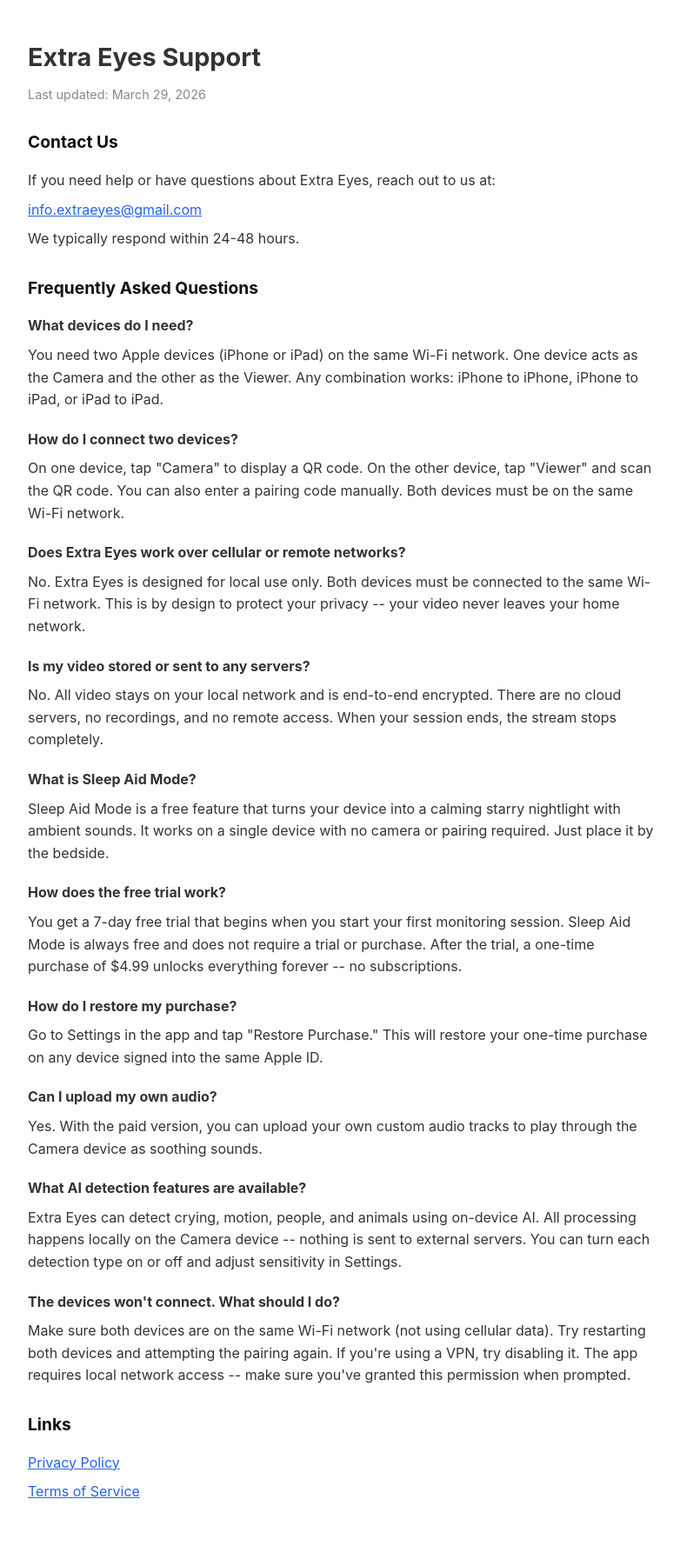
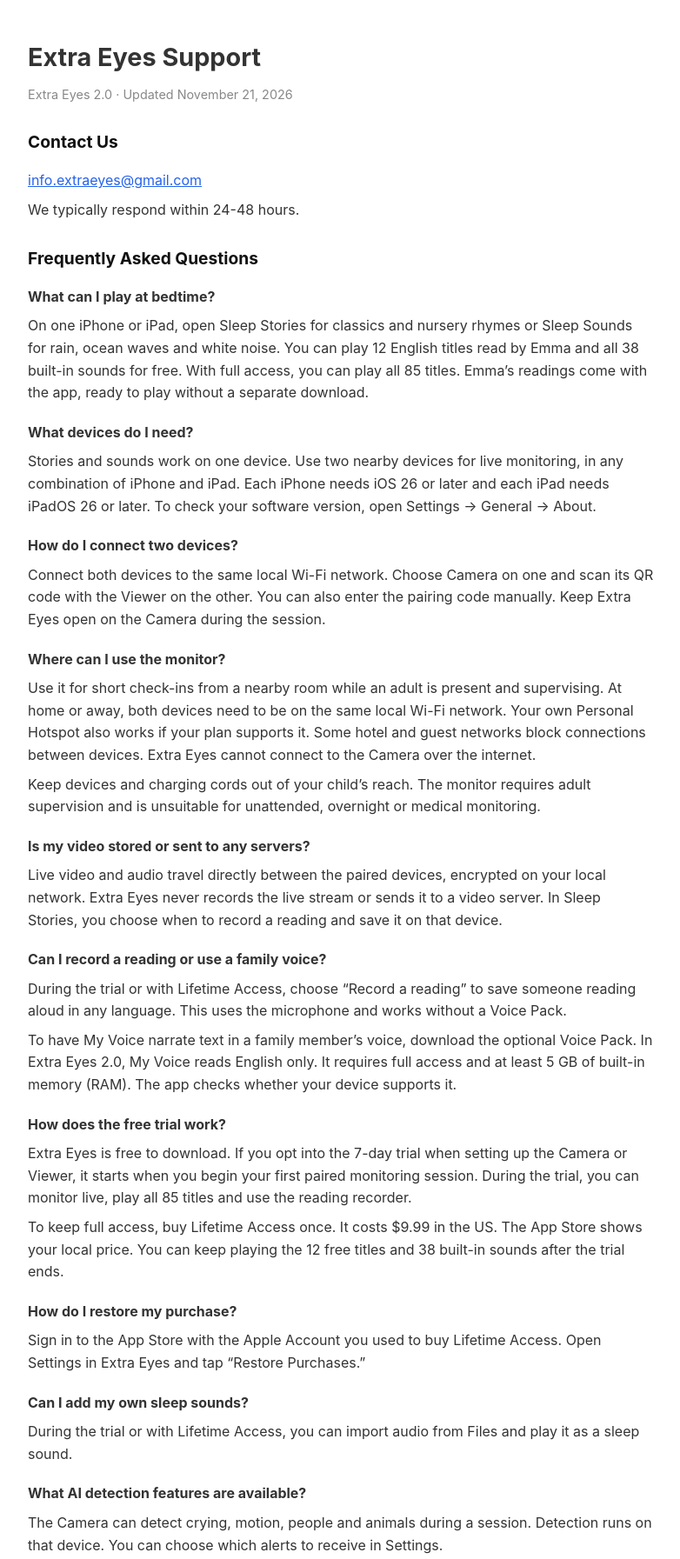
Before and after one commit to Jpowerss/extraeyes.github.io, a plain HTML site: page support.html in a window 1280 px wide. Shown: the top 1793 px of the page at 87% size, without its empty margins (248-1030 px from the left). Before the commit the page ends 1761 px from the top, so only its background shows below. Drawn offline with Linux system fonts and the light colour scheme.

Commit message:
Update home and support for Extra Eyes 2.0

```diff
--- a/support.html
+++ b/support.html
@@ -17,66 +17,75 @@
 </head>
 <body>
     <h1>Extra Eyes Support</h1>
-    <p class="date">Last updated: March 29, 2026</p>
+    <p class="date">Extra Eyes 2.0 · Updated November 21, 2026</p>
 
     <h2>Contact Us</h2>
-    <p>If you need help or have questions about Extra Eyes, reach out to us at:</p>
     <p><a href="mailto:info.extraeyes@gmail.com">info.extraeyes@gmail.com</a></p>
     <p>We typically respond within 24-48 hours.</p>
 
     <h2>Frequently Asked Questions</h2>
 
     <div class="faq-item">
+        <strong>What can I play at bedtime?</strong>
+        <p>On one iPhone or iPad, open Sleep Stories for classics and nursery rhymes or Sleep Sounds for rain, ocean waves and white noise. You can play 12 English titles read by Emma and all 38 built-in sounds for free. With full access, you can play all 85 titles. Emma’s readings come with the app, ready to play without a separate download.</p>
+    </div>
+
+    <div class="faq-item">
         <strong>What devices do I need?</strong>
-        <p>You need two Apple devices (iPhone or iPad) on the same Wi-Fi network. One device acts as the Camera and the other as the Viewer. Any combination works: iPhone to iPhone, iPhone to iPad, or iPad to iPad.</p>
+        <p>Stories and sounds work on one device. Use two nearby devices for live monitoring, in any combination of iPhone and iPad. Each iPhone needs iOS 26 or later and each iPad needs iPadOS 26 or later. To check your software version, open Settings → General → About.</p>
     </div>
 
     <div class="faq-item">
         <strong>How do I connect two devices?</strong>
-        <p>On one device, tap "Camera" to display a QR code. On the other device, tap "Viewer" and scan the QR code. You can also enter a pairing code manually. Both devices must be on the same Wi-Fi network.</p>
+        <p>Connect both devices to the same local Wi-Fi network. Choose Camera on one and scan its QR code with the Viewer on the other. You can also enter the pairing code manually. Keep Extra Eyes open on the Camera during the session.</p>
     </div>
 
     <div class="faq-item">
-        <strong>Does Extra Eyes work over cellular or remote networks?</strong>
-        <p>No. Extra Eyes is designed for local use only. Both devices must be connected to the same Wi-Fi network. This is by design to protect your privacy -- your video never leaves your home network.</p>
+        <strong>Where can I use the monitor?</strong>
+        <p>Use it for short check-ins from a nearby room while an adult is present and supervising. At home or away, both devices need to be on the same local Wi-Fi network. Your own Personal Hotspot also works if your plan supports it. Some hotel and guest networks block connections between devices. Extra Eyes cannot connect to the Camera over the internet.</p>
+        <p>Keep devices and charging cords out of your child’s reach. The monitor requires adult supervision and is unsuitable for unattended, overnight or medical monitoring.</p>
     </div>
 
     <div class="faq-item">
         <strong>Is my video stored or sent to any servers?</strong>
-        <p>No. All video stays on your local network and is end-to-end encrypted. There are no cloud servers, no recordings, and no remote access. When your session ends, the stream stops completely.</p>
+        <p>Live video and audio travel directly between the paired devices, encrypted on your local network. Extra Eyes never records the live stream or sends it to a video server. In Sleep Stories, you choose when to record a reading and save it on that device.</p>
     </div>
 
     <div class="faq-item">
-        <strong>What is Sleep Aid Mode?</strong>
-        <p>Sleep Aid Mode is a free feature that turns your device into a calming starry nightlight with ambient sounds. It works on a single device with no camera or pairing required. Just place it by the bedside.</p>
+        <strong>Can I record a reading or use a family voice?</strong>
+        <p>During the trial or with Lifetime Access, choose “Record a reading” to save someone reading aloud in any language. This uses the microphone and works without a Voice Pack.</p>
+        <p>To have My Voice narrate text in a family member’s voice, download the optional Voice Pack. In Extra Eyes 2.0, My Voice reads English only. It requires full access and at least 5 GB of built-in memory (RAM). The app checks whether your device supports it.</p>
     </div>
 
     <div class="faq-item">
         <strong>How does the free trial work?</strong>
-        <p>You get a 7-day free trial that begins when you start your first monitoring session. Sleep Aid Mode is always free and does not require a trial or purchase. After the trial, a one-time purchase of $4.99 unlocks everything forever -- no subscriptions.</p>
+        <p>Extra Eyes is free to download. If you opt into the 7-day trial when setting up the Camera or Viewer, it starts when you begin your first paired monitoring session. During the trial, you can monitor live, play all 85 titles and use the reading recorder.</p>
+        <p>To keep full access, buy Lifetime Access once. It costs $9.99 in the US. The App Store shows your local price. You can keep playing the 12 free titles and 38 built-in sounds after the trial ends.</p>
     </div>
 
     <div class="faq-item">
         <strong>How do I restore my purchase?</strong>
-        <p>Go to Settings in the app and tap "Restore Purchase." This will restore your one-time purchase on any device signed into the same Apple ID.</p>
+        <p>Sign in to the App Store with the Apple Account you used to buy Lifetime Access. Open Settings in Extra Eyes and tap “Restore Purchases.”</p>
     </div>
 
     <div class="faq-item">
-        <strong>Can I upload my own audio?</strong>
-        <p>Yes. With the paid version, you can upload your own custom audio tracks to play through the Camera device as soothing sounds.</p>
+        <strong>Can I add my own sleep sounds?</strong>
+        <p>During the trial or with Lifetime Access, you can import audio from Files and play it as a sleep sound.</p>
     </div>
 
     <div class="faq-item">
         <strong>What AI detection features are available?</strong>
-        <p>Extra Eyes can detect crying, motion, people, and animals using on-device AI. All processing happens locally on the Camera device -- nothing is sent to external servers. You can turn each detection type on or off and adjust sensitivity in Settings.</p>
+        <p>The Camera can detect crying, motion, people and animals during a session. Detection runs on that device. You can choose which alerts to receive in Settings.</p>
     </div>
 
     <div class="faq-item">
         <strong>The devices won't connect. What should I do?</strong>
-        <p>Make sure both devices are on the same Wi-Fi network (not using cellular data). Try restarting both devices and attempting the pairing again. If you're using a VPN, try disabling it. The app requires local network access -- make sure you've granted this permission when prompted.</p>
+        <p>Check that both devices are on the same Wi-Fi network and that Extra Eyes has Local Network permission on each device. On a guest network that keeps devices apart, try your own Personal Hotspot if your plan supports it. Open Extra Eyes on both devices and pair again.</p>
     </div>
 
     <h2>Links</h2>
+    <p><a href="./">Extra Eyes homepage</a></p>
+    <p><a href="https://apps.apple.com/app/id6760570046">Extra Eyes on the App Store</a></p>
     <p><a href="privacy-policy.html">Privacy Policy</a></p>
     <p><a href="terms-of-service.html">Terms of Service</a></p>
 </body>
```
Also changed, not shown: index.html (+28 -24 lines).
